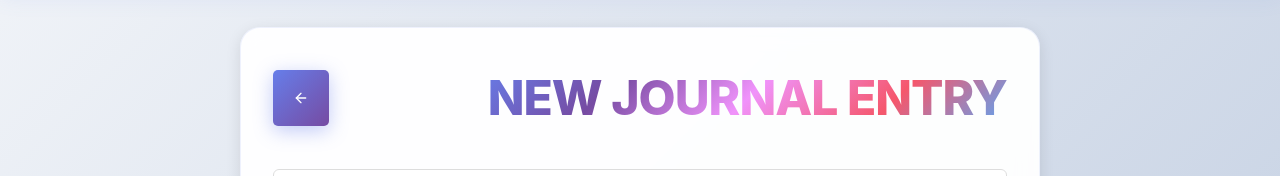
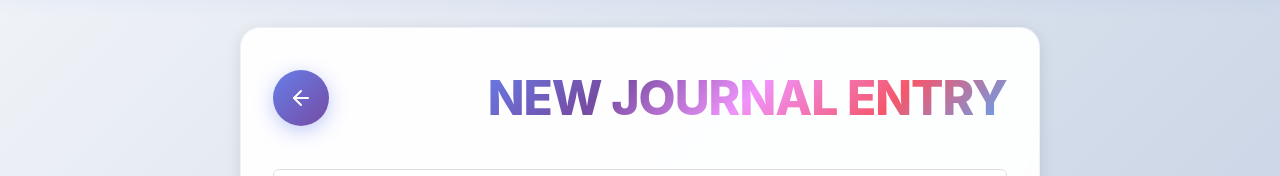
Before and after one commit to ThisbeSchoJo/moodring, a React (Create React App) app in the folder client/: page /new in a window 1280 px wide. Shown: the part 242-418 px from the top of the page. Built offline with nearby package versions, Linux system fonts and the light colour scheme; sample sign-in values are in the browser's storage.

Commit message:
Changed return to journal but to an arrow on the edit journal entry form

```diff
--- a/client/src/components/EntryDetail.js
+++ b/client/src/components/EntryDetail.js
@@ -115,9 +115,12 @@ const EntryDetail = () => {
   return (
     <div className="entry-detail">
       <div className="detail-header">
-        <button className="back-button" onClick={() => navigate("/")}>
-          <ArrowLeft />
-          Back to Journal
+        <button
+          className="back-button"
+          onClick={() => navigate("/")}
+          title="Back to Journal"
+        >
+          <ArrowLeft size={20} />
         </button>
         <div className="header-actions">
           {entry && entry.user_id === user.id && (
--- a/client/src/components/Header.js
+++ b/client/src/components/Header.js
@@ -69,7 +69,12 @@ const Header = () => {
           )}
         </nav>
       </div>
-      {showLegend && <MoodLegend onClose={() => setShowLegend(false)} />}
+      {showLegend && (
+        <MoodLegend
+          isVisible={showLegend}
+          onToggle={() => setShowLegend(false)}
+        />
+      )}
     </header>
   );
 };
--- a/client/src/styling/entrydetail.css
+++ b/client/src/styling/entrydetail.css
@@ -17,20 +17,60 @@
 }
 
 .back-button {
-  background-color: #6c757d;
+  background: linear-gradient(135deg, #667eea 0%, #764ba2 100%);
   color: white;
   border: none;
-  padding: 10px 20px;
-  border-radius: 5px;
+  padding: 12px;
+  border-radius: 50%;
   cursor: pointer;
+  transition: all 0.3s ease;
+  box-shadow: 0 4px 15px rgba(102, 126, 234, 0.3);
+  position: relative;
+  overflow: hidden;
   display: flex;
   align-items: center;
-  gap: 8px;
-  font-size: 14px;
+  justify-content: center;
+  width: 44px;
+  height: 44px;
+}
+
+.back-button::before {
+  content: "";
+  position: absolute;
+  top: 0;
+  left: -100%;
+  width: 100%;
+  height: 100%;
+  background: linear-gradient(
+    90deg,
+    transparent,
+    rgba(255, 255, 255, 0.2),
+    transparent
+  );
+  transition: left 0.5s ease;
+}
+
+.back-button:hover::before {
+  left: 100%;
 }
 
 .back-button:hover {
-  background-color: #5a6268;
+  transform: translateY(-1px);
+  box-shadow: 0 6px 20px rgba(102, 126, 234, 0.4);
+}
+
+@media (min-width: 768px) {
+  .back-button {
+    padding: 16px;
+    width: 56px;
+    height: 56px;
+    box-shadow: 0 4.854px 19.416px rgba(102, 126, 234, 0.4);
+  }
+
+  .back-button svg {
+    width: 24px;
+    height: 24px;
+  }
 }
 
 .header-actions {
--- a/client/src/styling/moodlegend.css
+++ b/client/src/styling/moodlegend.css
@@ -1,15 +1,15 @@
 .mood-legend {
   position: fixed;
-  top: 50%;
+  top: 80px;
   left: 50%;
-  transform: translate(-50%, -50%);
+  transform: translateX(-50%);
   background: white;
   border-radius: 12px;
   box-shadow: 0 10px 30px rgba(0, 0, 0, 0.3);
   padding: 24px;
   max-width: 500px;
   width: 90%;
-  max-height: 80vh;
+  max-height: calc(100vh - 120px);
   overflow-y: auto;
   z-index: 1000;
   border: 1px solid #e0e0e0;
```
